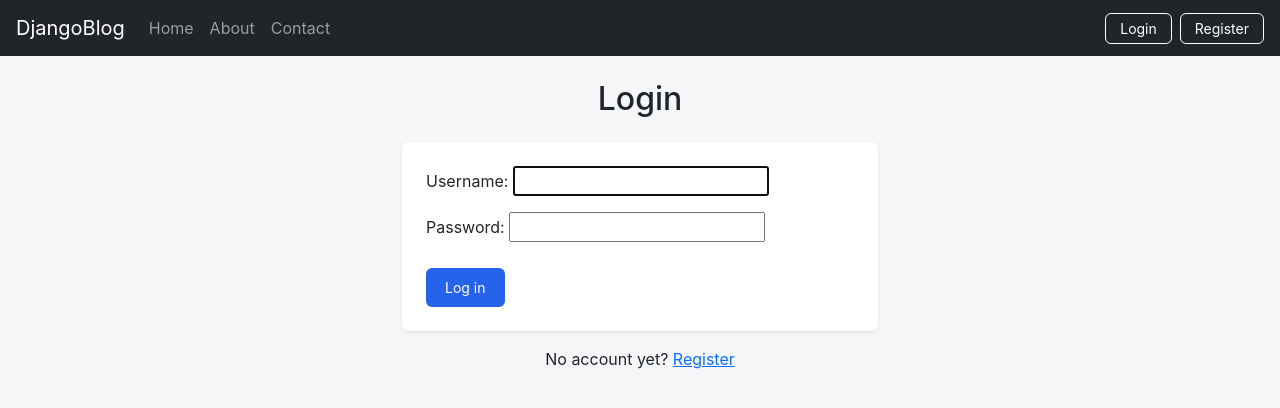
After one commit to nimekala/djangoblog, a Django app: page /login/ in a window 1280 px wide. The commit adds this page. Shown: the top 408 px of the page. Run offline with Django 5.2, Linux system fonts and the light colour scheme.

Commit message:
Add registration, login, and logout

```diff
--- a/blog/templates/blog/base.html
+++ b/blog/templates/blog/base.html
@@ -118,6 +118,7 @@ body {
   object-fit: cover;
   margin: -24px -24px 16px;
   border-radius: 10px 10px 0 0;
+  background: #eef0f3;
 }
 
 .post-hero-img {
@@ -179,14 +180,16 @@ body {
   color: #1d4ed8;
 }
 
-/* New Post button in navbar */
+/* Navbar buttons (New Post, Login, Register, Logout) */
 .btn-newpost {
   color: #fff;
+  background: transparent;
   border: 1px solid #fff;
   border-radius: 6px;
   padding: 4px 14px;
   font-size: 14px;
   text-decoration: none;
+  cursor: pointer;
 }
 
 .btn-newpost:hover {
@@ -203,7 +206,20 @@ body {
     <a class="nav-link" href="{% url 'about' %}">About</a>
     <a class="nav-link" href="{% url 'contact' %}">Contact</a>
   </div>
-  <a href="{% url 'post_create' %}" class="btn-newpost">New Post</a>
+
+  <div class="d-flex align-items-center gap-2">
+    {% if request.user.is_authenticated %}
+      <a href="{% url 'post_create' %}" class="btn-newpost">New Post</a>
+      <span class="text-white ms-2">Hi, {{ request.user.username }}</span>
+      <form method="post" action="{% url 'logout' %}" class="d-inline">
+        {% csrf_token %}
+        <button type="submit" class="btn-newpost">Logout</button>
+      </form>
+    {% else %}
+      <a href="{% url 'login' %}" class="btn-newpost">Login</a>
+      <a href="{% url 'register' %}" class="btn-newpost">Register</a>
+    {% endif %}
+  </div>
 </nav>
 <div class="container mt-4">
   {% block content %}{% endblock %}
--- /dev/null
+++ b/blog/templates/blog/login.html
@@ -0,0 +1,13 @@
+{% extends "blog/base.html" %}
+{% block title %}Login{% endblock %}
+{% block content %}
+<div class="container" style="max-width: 500px;">
+  <h2 class="text-center my-4">Login</h2>
+  <form method="post" class="bg-white p-4 rounded shadow-sm">
+    {% csrf_token %}
+    {{ form.as_p }}
+    <button type="submit" class="btn">Log in</button>
+  </form>
+  <p class="text-center mt-3">No account yet? <a href="{% url 'register' %}">Register</a></p>
+</div>
+{% endblock %}
--- a/blog/urls.py
+++ b/blog/urls.py
@@ -5,6 +5,7 @@ urlpatterns = [
     path("", views.home, name="home"),
     path("about/", views.about, name="about"),
     path("contact/", views.contact, name="contact"),
+    path("register/", views.RegisterView.as_view(), name="register"),
     path("post/new/", views.post_create, name="post_create"),
     path("post/<slug:slug>/", views.post_detail, name="post_detail"),
     path("categories/", views.category_list, name="category_list"),
--- a/config/settings.py
+++ b/config/settings.py
@@ -127,3 +127,5 @@ MEDIA_ROOT = BASE_DIR / "media"
 # https://docs.djangoproject.com/en/5.2/ref/settings/#default-auto-field
 
 DEFAULT_AUTO_FIELD = 'django.db.models.BigAutoField'
+LOGIN_REDIRECT_URL = "home"
+LOGOUT_REDIRECT_URL = "home"
--- a/config/urls.py
+++ b/config/urls.py
@@ -1,10 +1,13 @@
 from django.conf import settings
 from django.conf.urls.static import static
 from django.contrib import admin
+from django.contrib.auth import views as auth_views
 from django.urls import include, path
 
 urlpatterns = [
     path("admin/", admin.site.urls),
+    path("login/", auth_views.LoginView.as_view(template_name="blog/login.html"), name="login"),
+    path("logout/", auth_views.LogoutView.as_view(next_page="home"), name="logout"),
     path("__debug__/", include("debug_toolbar.urls")),
     path("", include("blog.urls")),
 ] + static(settings.MEDIA_URL, document_root=settings.MEDIA_ROOT)
```
Also changed, not shown: blog/forms.py (+10 -0 lines), blog/templates/blog/register.html (added, +12 -0 lines), blog/views.py (+15 -1 lines).
